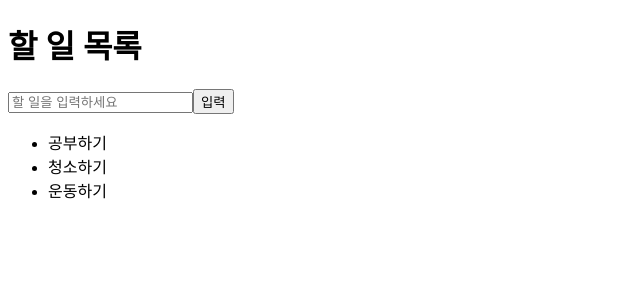
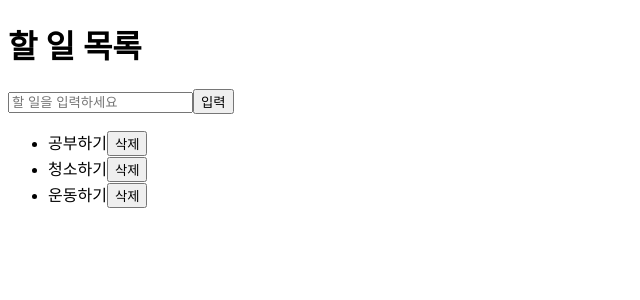
Before and after one commit to JuyoungKim1024/react_todo_tu, a React (Vite) app: page / in a window 1280 px wide. Shown: the top 300 px of the page, without its empty margins (0-640 px from the left). Built offline with nearby package versions, Linux system fonts and the light colour scheme.

Commit message:
삭제기능추가

```diff
--- a/src/App.jsx
+++ b/src/App.jsx
@@ -5,6 +5,11 @@ function App() {
 
     const addTodo = () => {
         setTodos([...todos, '새로운 할 일'])
+    }
+    const removeTodo = (index) => {
+        const newTodos = [...todos]
+        newTodos.splice(index, 1)
+        setTodos(newTodos)
     }
     return (
         <>
@@ -18,7 +23,10 @@ function App() {
 
             <ul>
                 {todos.map((item, index) => (
-                    <li key={index}>{item}</li>
+                    <li key={index}>
+                        {item}
+                        <button onClick={() => removeTodo(index)}>삭제</button>
+                    </li>
                 ))}
             </ul>
         </>
```
